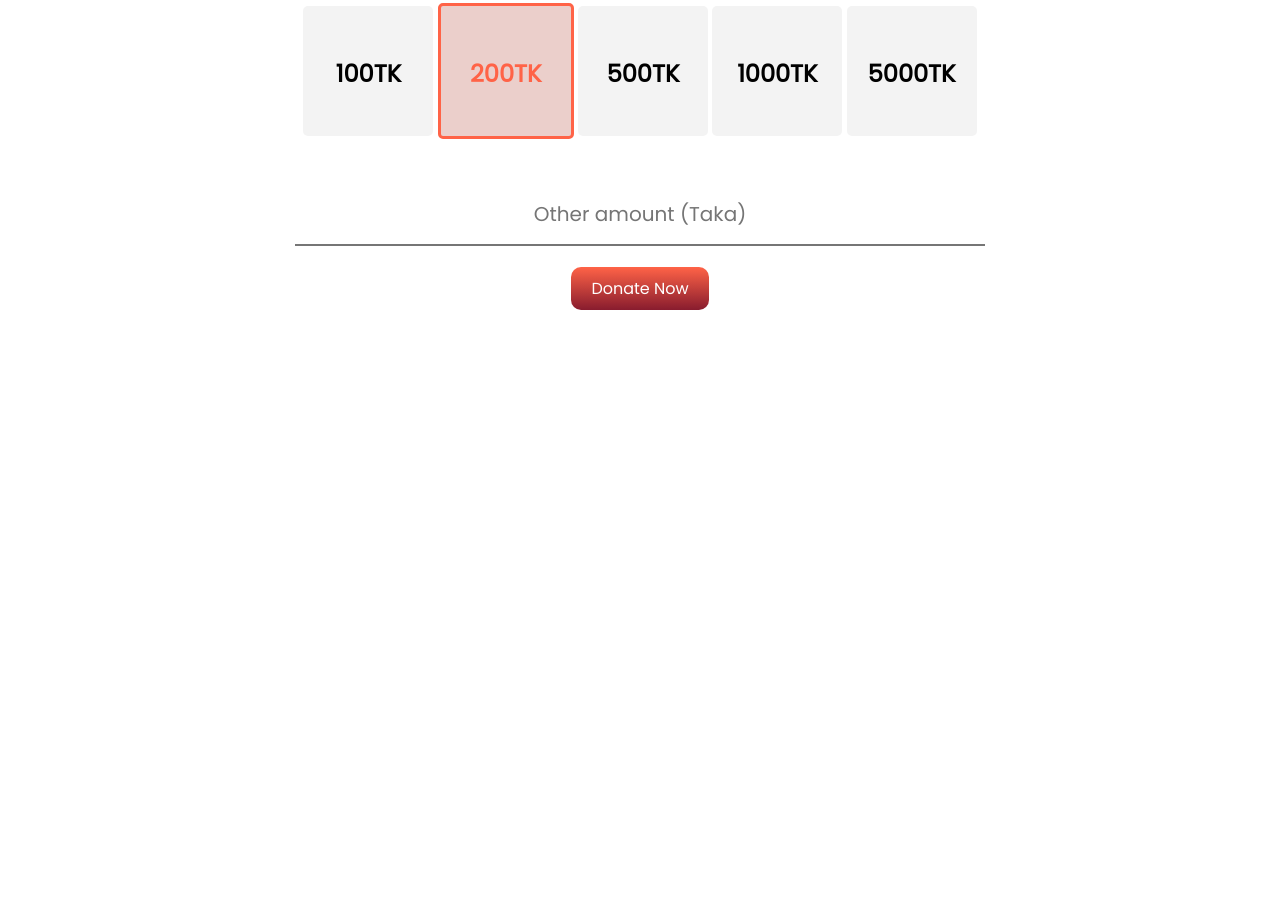
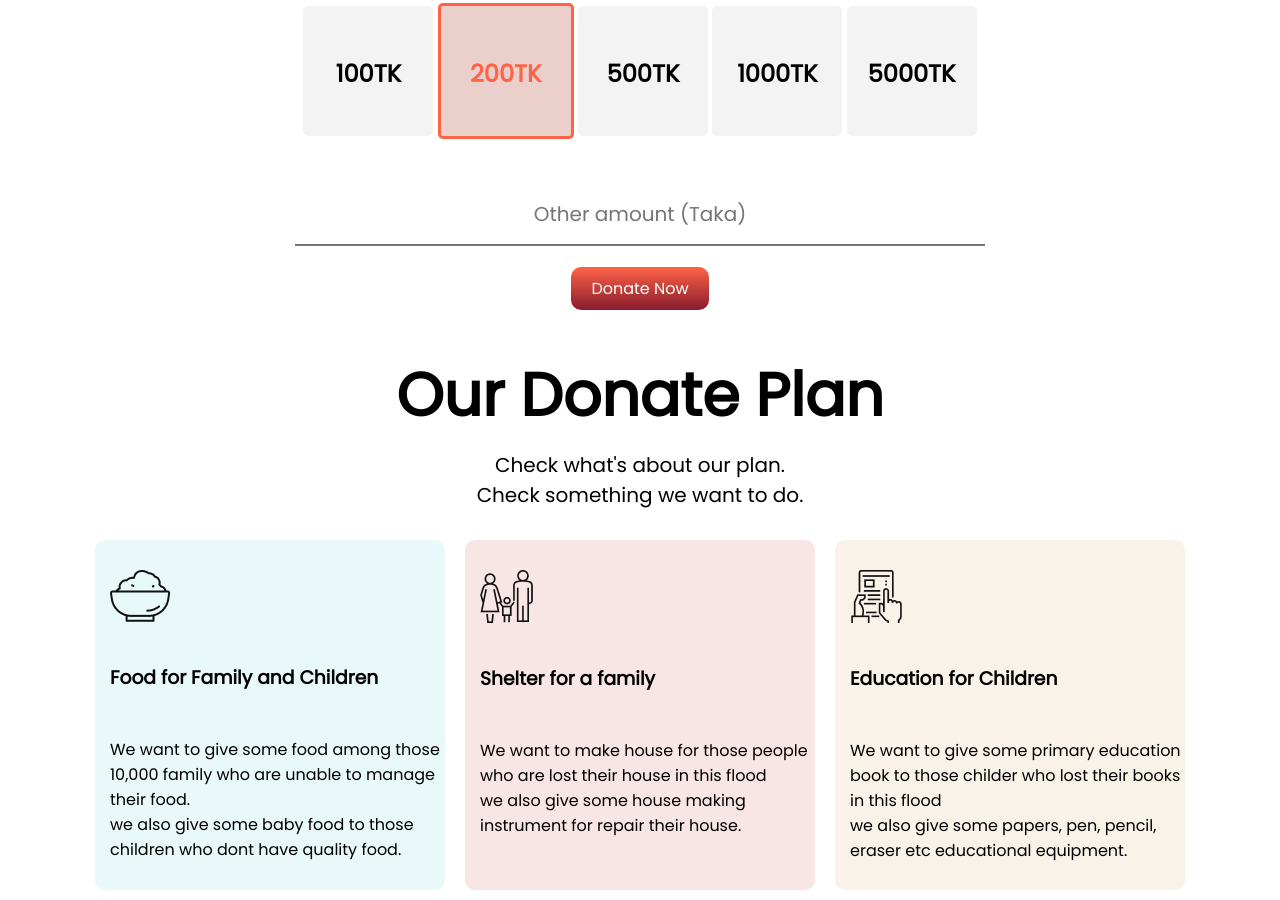
Before and after one commit to iamtanjil/assignment-1, a plain HTML site: page index.html in a window 1280 px wide. Shown: the part 1057-1957 px from the top of the page. Before the commit the page ends 1368 px from the top, so only its background shows below. Drawn offline with Linux system fonts and the light colour scheme.

Commit message:
donate plan complete

```diff
--- a/index.html
+++ b/index.html
@@ -59,5 +59,48 @@
             <a href="#" target="_blank" class="button">Donate Now</a>
         </div>
     </section>
+    <section class="donate-plan">
+        <div class="plan-title">
+            <h1>Our Donate Plan</h1>
+        </div>
+        <div class="plan-subtitle">
+            <p>Check what's about our plan. <br> Check something we want to do.</p>
+        </div>
+        <div class="box-donate">
+            <div class="plan-box-1">
+                <div class="plan-icon">
+                    <img src="icons/food.png" alt="">
+                </div>
+                <div class="box-title">
+                    <h3>Food for Family and Children</h3>
+                </div>
+                <div class="box-content">
+                    <p>We want to give some food among those 10,000 family who are unable to manage their food. <br>we also give some baby food to those children who dont have quality food.</p>
+                </div>
+            </div>
+            <div class="plan-box-2">
+                <div class="plan-icon">
+                    <img src="icons/shelter.png" alt="">
+                </div>
+                <div class="box-title">
+                    <h3>Shelter for a family</h3>
+                </div>
+                <div class="box-content">
+                    <p>We want to make house for those people who are lost their house in this flood <br>we also give some house making instrument for repair their house.</p>
+                </div>
+            </div>
+            <div class="plan-box-3">
+                <div class="plan-icon">
+                    <img src="icons/Frame-1.png" alt="">
+                </div>
+                <div class="box-title">
+                    <h3>Education for Children</h3>
+                </div>
+                <div class="box-content">
+                    <p>We want to give some primary education book to those childer who lost their books in this flood <br>we also give some papers, pen, pencil, eraser etc educational equipment.</p>
+                </div>
+            </div>
+        </div>
+    </section>
 </body>
 </html>
--- a/style.css
+++ b/style.css
@@ -108,3 +108,48 @@ a{
     margin-top: -20px;
     margin-bottom: 10px;
 }
+.box-donate{
+    display: flex;
+    justify-content: center;
+}
+.plan-title{
+    font-size: 40px;
+    font-weight: 700;
+    text-align: center;
+}
+.plan-subtitle{
+    font-size: 20px;
+    font-weight: 400;
+    text-align: center;
+    margin-top: -40px;
+}
+.plan-box-1{
+    height: 350px;
+    width: 350px;
+    background-color: rgb(233, 248, 248);
+    border-radius: 10px;
+    margin: 10px;
+}
+.plan-box-2{
+    height: 350px;
+    width: 350px;
+    background-color: rgb(248, 229, 229);
+    border-radius: 10px;
+    margin: 10px;
+}
+.plan-box-3{
+    height: 350px;
+    width: 350px;
+    background-color: rgb(248, 242, 233);
+    border-radius: 10px;
+    margin: 10px;
+}
+.plan-icon{
+    padding: 30px 0 0 15px;
+}
+.box-title{
+    padding: 15px 0 10px 15px;
+}
+.box-content{
+    padding: 0 0 0 15px;
+}
```
